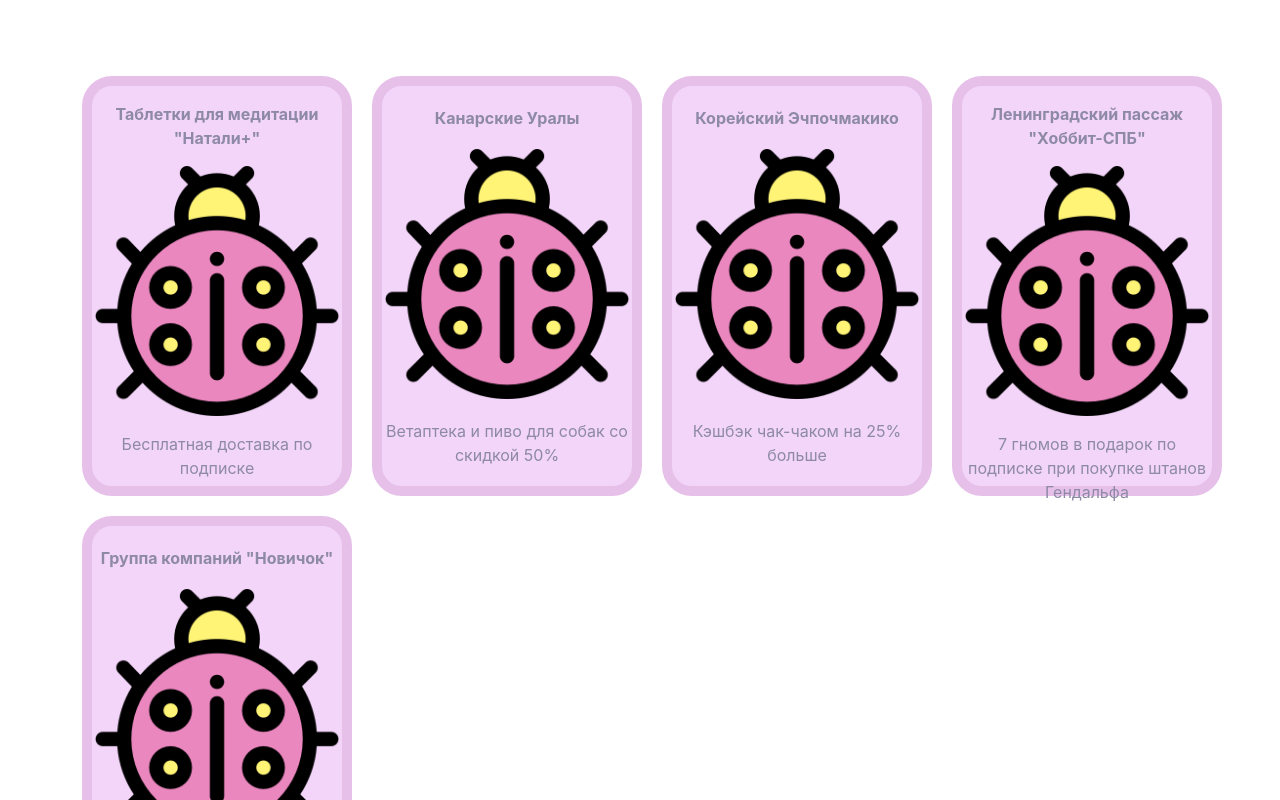
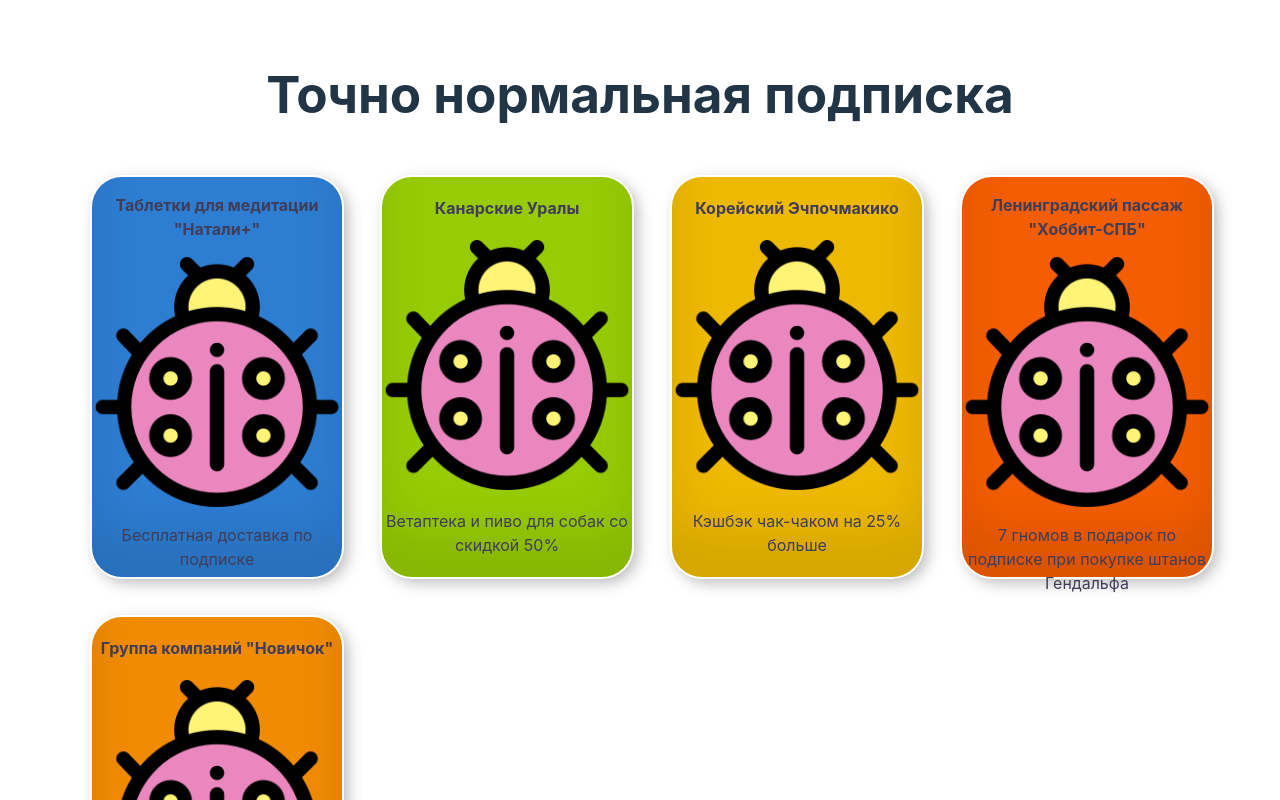
Before and after one commit to GrigoriyMo/8march, a Vue app: page / in a window 1280 px wide. Shown: the top 800 px of the page. Built offline with nearby package versions, Linux system fonts and the light colour scheme.

Commit message:
change color

```diff
--- a/src/App.vue
+++ b/src/App.vue
@@ -3,6 +3,7 @@ import HelloPage from './components/HelloPage.vue'
 </script>
 
 <template>
+  <h1>Точно нормальная подписка</h1>
   <HelloPage />
 </template>
 
--- a/src/components/HelloPage.vue
+++ b/src/components/HelloPage.vue
@@ -1,12 +1,14 @@
 
 <template>
-  <h1></h1>
+
   <ul class="partner-list">
     <li v-for="item in partners" :key="item.id">
       <partnerCard
         :img="item.img"
         :title="item.name"
         :description="item.description"
+        :descriptionDetailed="item.descriptionDetailed"
+        :color="item.color"
       ></partnerCard>
     </li>
   </ul>
@@ -28,31 +30,40 @@ export default {
           id: 1,
           name: `Таблетки для медитации "Натали+"`,
           img: `ladybug.png`,
-          description: `Бесплатная доставка по подписке`,
+          description: `Бесплатная доставка по подписке`,descriptionDetailed:"Только с нашей подпиской, лучшие таблетки для медитации по СУПЕР цене, с бесплатной доставкой! Переходи на сайт партнера и воспользуйся предложением!",
+          color: `#2D7DD2`
         },
         {
           id: 2,
           name: `Канарские Уралы`,
           img: `ladybug.png`,
           description: `Ветаптека и пиво для собак со скидкой 50%`,
+          descriptionDetailed:"Только с нашей подпиской, лучшие таблетки для медитации по СУПЕР цене, с бесплатной доставкой! Переходи на сайт партнера и воспользуйся предложением!",
+          color: `#97CC04`
         },
         {
           id: 3,
           name: `Корейский Эчпочмакико`,
           img: `ladybug.png`,
           description: `Кэшбэк чак-чаком на 25% больше`,
+          descriptionDetailed:"Только с нашей подпиской, лучшие таблетки для медитации по СУПЕР цене, с бесплатной доставкой! Переходи на сайт партнера и воспользуйся предложением!",
+          color: `#EEB902`
         },
         {
           id: 4,
           name: `Ленинградский пассаж "Хоббит-СПБ"`,
           img: `ladybug.png`,
           description: `7 гномов в подарок по подписке при покупке штанов Гендальфа`,
+          descriptionDetailed:"Только с нашей подпиской, лучшие таблетки для медитации по СУПЕР цене, с бесплатной доставкой! Переходи на сайт партнера и воспользуйся предложением!",
+          color: `#F45D01`
         },
         {
           id: 5,
           name: `Группа компаний "Новичок"`,
           img: `ladybug.png`,
           description: `Заведем новичка по подписке, заберем  долги`,
+          descriptionDetailed:"Только с нашей подпиской, лучшие таблетки для медитации по СУПЕР цене, с бесплатной доставкой! Переходи на сайт партнера и воспользуйся предложением!",
+          color: `#F18B02`
         },
       ],
       partnersCount: 5,
--- a/src/components/Partner.vue
+++ b/src/components/Partner.vue
@@ -1,49 +1,90 @@
 <template>
-    <div class="partner-card-wrapper">
-        <p class="partner-card-title"> <b>{{ title }}</b></p>
-        <img class="partner-card-img" :src="img" alt="">
-        <p class="partner-card-p"> {{ description }}</p>
+  <div class="partner-card-wrapper" :style="{backgroundColor:color}" v-on:click="cardOpened = true">
+    <p class="partner-card-title">
+      <b>{{ title }}</b>
+    </p>
+    <img class="partner-card-img" :src="img" alt="" />
+    <p class="partner-card-p">{{ description }}</p>
+  </div>
+  <div v-if="cardOpened" class="partner-card-detailed-wrapper">
+    <div class="partner-card-detailed">
+      <h2 class="partner-card-title">
+        <b> Уникальное предложение: {{ title }}</b>
+      </h2>
+      <img class="partner-card-img-detailed" :src="img" alt="" />
+      <p class="partner-card-p">{{ description }}</p>
+      <p class="partner-card-p">{{ descriptionDetailed }}</p>
+      <button v-on:click="cardOpened = false">Закрыть</button>
+    </div>
   </div>
 </template>
 <script>
 export default {
   name: "PartnerCard",
-  props:{
-    img:String,
-    title:String,
-    description:String
+  props: {
+    img: String,
+    title: String,
+    description: String,
+    descriptionDetailed: String,
+    color:String
   },
-  data(){
+  data() {
     return {
-
-    }
-  }
+      cardOpened: false,
+    };
+  },
 };
 </script>
 <style scoped>
-.partner-card-wrapper{
+.partner-card-wrapper {
   display: flex;
   flex-direction: column;
   align-content: center;
   justify-content: space-evenly;
-    width:250px;
+  width: 250px;
   height: 400px;
-    background-color:#F2D5F8;
+
+  background-color: #f2efea;
   border-radius: 30px;
-    border:10px solid #E6C0E9;
-    margin:10px;
-    color:#8D89A6;
+  box-shadow: inset 0 -3em 3em rgba(0, 0, 0, 0.1), 0 0 0 2px rgb(255, 255, 255),
+    0.3em 0.3em 1em rgba(0, 0, 0, 0.3);
+  margin: 20px;
+  color: #403d58;
 }
 
-.partner-card-wrapper:hover{
+.partner-card-wrapper:hover {
   cursor: pointer;
   transform: scale(1.1);
-    border: 10px solid #BFABCB;
 }
 
-.partner-card-img{
+.partner-card-img {
   width: 250px;
   height: 250px;
   margin: 0 auto;
 }
+
+
+.partner-card-detailed-wrapper{
+    width:100%;
+    height:100%;
+    position: fixed;
+    left:0;
+    top:0;
+    display: flex;
+    flex-direction: column;
+    align-items: center;
+    justify-content: space-evenly;
+
+}
+.partner-card-detailed {
+    background-color: #f2efea;
+    width: 640px;
+    height: 80%;
+    color: #403d58;
+}
+
+.partner-card-img-detailed{
+    width: 150px;
+  height: 150px;
+}
 </style>
--- a/src/style.css
+++ b/src/style.css
@@ -5,7 +5,7 @@
 
   color-scheme: light dark;
   color: rgba(255, 255, 255, 0.87);
-  background-color: #EAC8CA;
+  background-color:#66D7D1;
 
   font-synthesis: none;
   text-rendering: optimizeLegibility;
```
Lines whose indentation alone changed are shown as unchanged.
